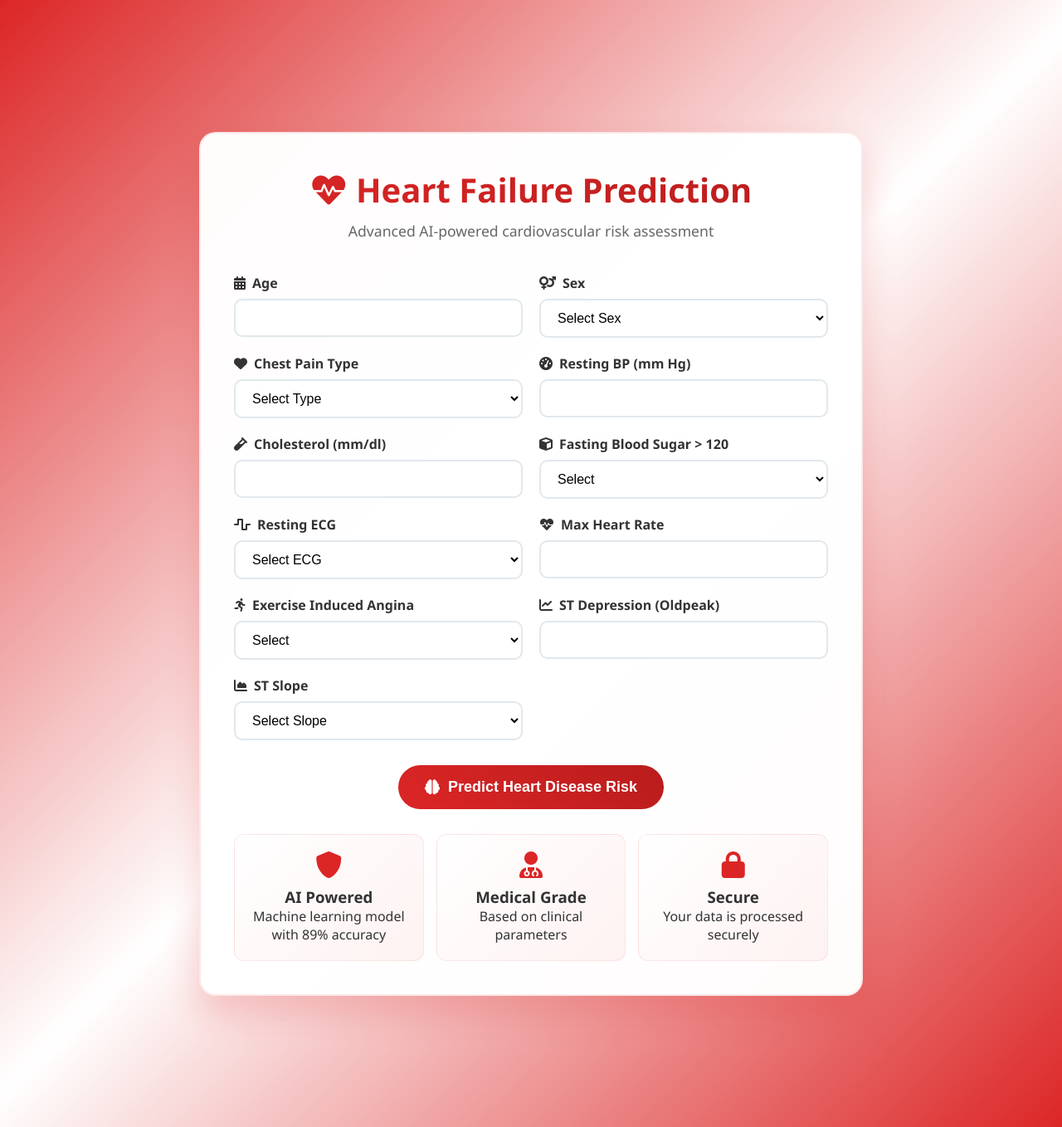
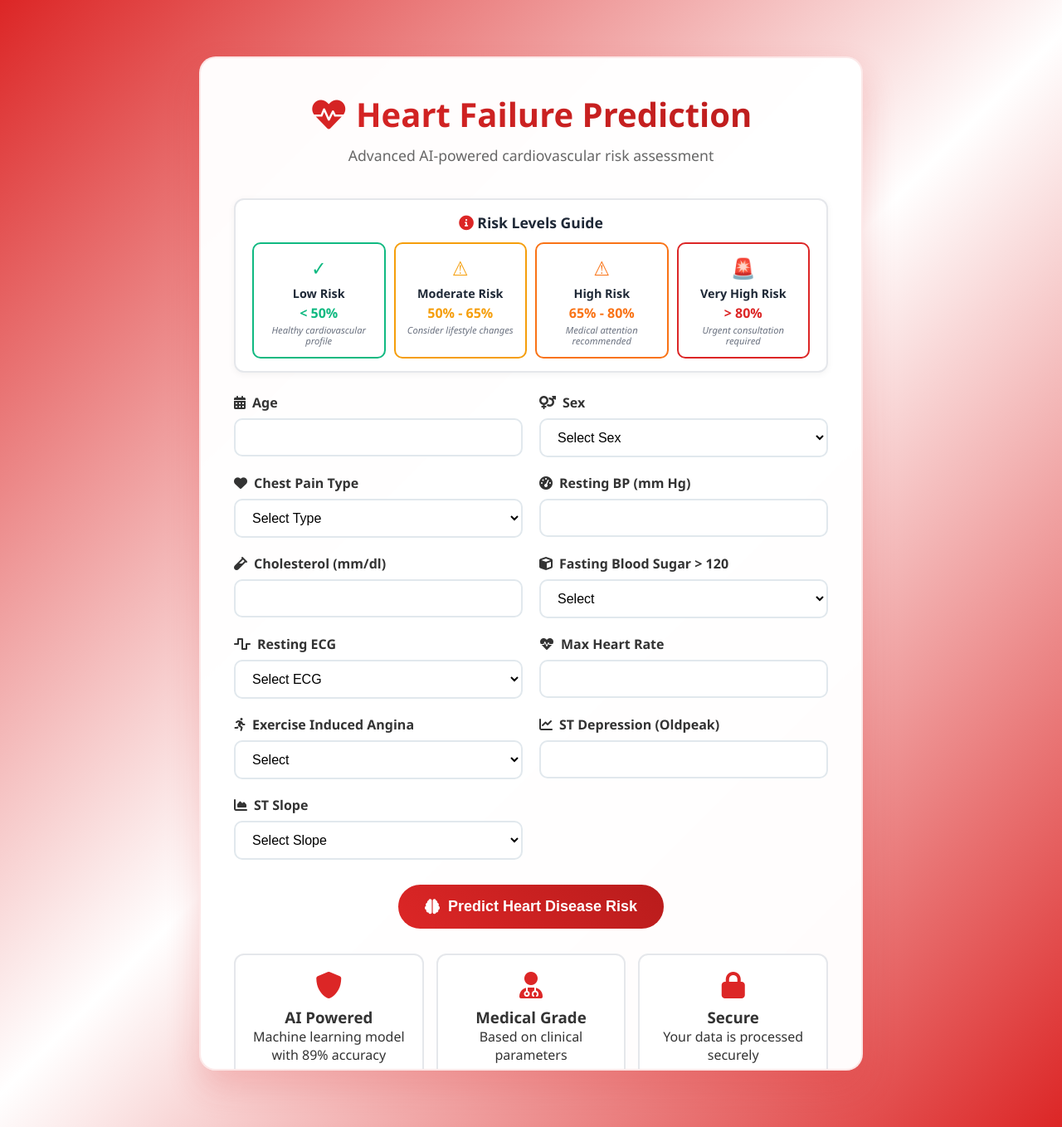
Before and after one commit to krishn-cc/Heart-Faliure-prediction, a Flask app: page / in a window 1280 px wide. Shown: the whole page at 83% size. Run offline with Flask 3, Linux system fonts and the light colour scheme.

Commit message:
Add risk levels guide with color-coded indicators and improve theme consistency

```diff
--- a/app.py
+++ b/app.py
@@ -10,6 +10,8 @@
 from flask import Flask, render_template, request, jsonify
 
 app = Flask(__name__)
+app.config['TEMPLATES_AUTO_RELOAD'] = True
+app.config['SEND_FILE_MAX_AGE_DEFAULT'] = 0
 
 class HeartDiseasePredictionAPI:
     def __init__(self):
--- a/templates/index.html
+++ b/templates/index.html
@@ -28,7 +28,9 @@
             box-shadow: 0 20px 40px rgba(220, 38, 38, 0.2);
             padding: 40px;
             max-width: 800px;
+            max-height: 90vh;
             width: 100%;
+            overflow-y: auto;
             backdrop-filter: blur(10px);
             border: 2px solid rgba(220, 38, 38, 0.1);
         }
@@ -220,12 +242,19 @@
         }
 
         .info-card {
-            background: linear-gradient(135deg, #ffffff 0%, #fef2f2 100%);
+            background: white;
             padding: 20px;
             border-radius: 12px;
             text-align: center;
             color: #333;
-            border: 1px solid rgba(220, 38, 38, 0.1);
+            border: 2px solid #e5e7eb;
+            transition: all 0.3s ease;
+        }
+
+        .info-card:hover {
+            border-color: #dc2626;
+            transform: translateY(-5px);
+            box-shadow: 0 10px 25px rgba(220, 38, 38, 0.15);
         }
 
         .info-card i {
@@ -247,6 +276,134 @@
             display: block;
         }
 
+        /* Risk Guide Styles */
+        .risk-guide {
+            background: white;
+            border-radius: 12px;
+            padding: 15px 20px;
+            margin-bottom: 25px;
+            border: 2px solid #e5e7eb;
+            display: block !important;
+            visibility: visible !important;
+            box-shadow: 0 2px 8px rgba(0, 0, 0, 0.05);
+        }
+
+        .risk-guide h3 {
+            font-size: 1.1em;
+            margin-bottom: 12px;
+            color: #1f2937;
+        }
+
+        .risk-levels {
+            display: grid;
+            grid-template-columns: repeat(4, 1fr);
+            gap: 10px;
+            margin-top: 10px;
+        }
+
+        .risk-level-card {
+            padding: 12px 8px;
+            border-radius: 10px;
+            text-align: center;
+            transition: transform 0.3s ease, box-shadow 0.3s ease;
+            border: 2px solid;
+            background: white;
+        }
+
+        .risk-level-card:hover {
+            transform: translateY(-3px);
+            box-shadow: 0 6px 15px rgba(0, 0, 0, 0.15);
+        }
+
+        .level-low {
+            border-color: #10b981;
+        }
+
+        .level-low:hover {
+            background: #ecfdf5;
+        }
+
+        .level-moderate {
+            border-color: #f59e0b;
+        }
+
+        .level-moderate:hover {
+            background: #fffbeb;
+        }
+
+        .level-high {
+            border-color: #f97316;
+        }
+
+        .level-high:hover {
+            background: #fff7ed;
+        }
+
+        .level-very-high {
+            border-color: #dc2626;
+        }
+
+        .level-very-high:hover {
+            background: #fef2f2;
+        }
+
+        .level-icon {
+            font-size: 1.5em;
+            margin-bottom: 5px;
+        }
+
+        .level-low .level-icon {
+            color: #10b981;
+        }
+
+        .level-moderate .level-icon {
+            color: #f59e0b;
+        }
+
+        .level-high .level-icon {
+            color: #f97316;
+        }
+
+        .level-very-high .level-icon {
+            color: #dc2626;
+        }
+
+        .level-title {
+            font-weight: 700;
+            font-size: 0.9em;
+            color: #1f2937;
+            margin-bottom: 3px;
+        }
+
+        .level-range {
+            font-weight: 600;
+            font-size: 1em;
+            margin-bottom: 3px;
+        }
+
+        .level-low .level-range {
+            color: #10b981;
+        }
+
+        .level-moderate .level-range {
+            color: #f59e0b;
+        }
+
+        .level-high .level-range {
+            color: #f97316;
+        }
+
+        .level-very-high .level-range {
+            color: #dc2626;
+        }
+
+        .level-desc {
+            font-size: 0.7em;
+            color: #6b7280;
+            font-style: italic;
+            line-height: 1.2;
+        }
+
         @media (max-width: 768px) {
             .form-container {
                 grid-template-columns: 1fr;
@@ -264,6 +430,39 @@
         <div class="header">
             <h1><i class="fas fa-heartbeat"></i> Heart Failure Prediction</h1>
             <p>Advanced AI-powered cardiovascular risk assessment</p>
+        </div>
+
+        <!-- Risk Levels Guide -->
+        <div class="risk-guide">
+            <h3 style="text-align: center;">
+                <i class="fas fa-info-circle" style="color: #dc2626;"></i> Risk Levels Guide
+            </h3>
+            <div class="risk-levels">
+                <div class="risk-level-card level-low">
+                    <div class="level-icon">✓</div>
+                    <div class="level-title">Low Risk</div>
+                    <div class="level-range">&lt; 50%</div>
+                    <div class="level-desc">Healthy cardiovascular profile</div>
+                </div>
+                <div class="risk-level-card level-moderate">
+                    <div class="level-icon">⚠</div>
+                    <div class="level-title">Moderate Risk</div>
+                    <div class="level-range">50% - 65%</div>
+                    <div class="level-desc">Consider lifestyle changes</div>
+                </div>
+                <div class="risk-level-card level-high">
+                    <div class="level-icon">⚠</div>
+                    <div class="level-title">High Risk</div>
+                    <div class="level-range">65% - 80%</div>
+                    <div class="level-desc">Medical attention recommended</div>
+                </div>
+                <div class="risk-level-card level-very-high">
+                    <div class="level-icon">🚨</div>
+                    <div class="level-title">Very High Risk</div>
+                    <div class="level-range">&gt; 80%</div>
+                    <div class="level-desc">Urgent consultation required</div>
+                </div>
+            </div>
         </div>
 
         <form id="predictionForm">
@@ -488,6 +687,18 @@
 
             // Animate probability bar
             const probability = result.probability;
+
+            // Set probability bar color based on risk level
+            if (result.risk_level === 'Low Risk') {
+                probabilityFill.style.background = 'linear-gradient(90deg, #10b981, #059669)';
+            } else if (result.risk_level === 'Moderate Risk') {
+                probabilityFill.style.background = 'linear-gradient(90deg, #f59e0b, #d97706)';
+            } else if (result.risk_level === 'High Risk') {
+                probabilityFill.style.background = 'linear-gradient(90deg, #f97316, #ea580c)';
+            } else {
+                probabilityFill.style.background = 'linear-gradient(90deg, #dc2626, #b91c1c)';
+            }
+
             setTimeout(() => {
                 probabilityFill.style.width = probability + '%';
                 probabilityText.textContent = `Heart Disease Probability: ${probability.toFixed(1)}%`;
```
Also changed, not shown: other parts of templates/index.html (+34 -5 lines).
